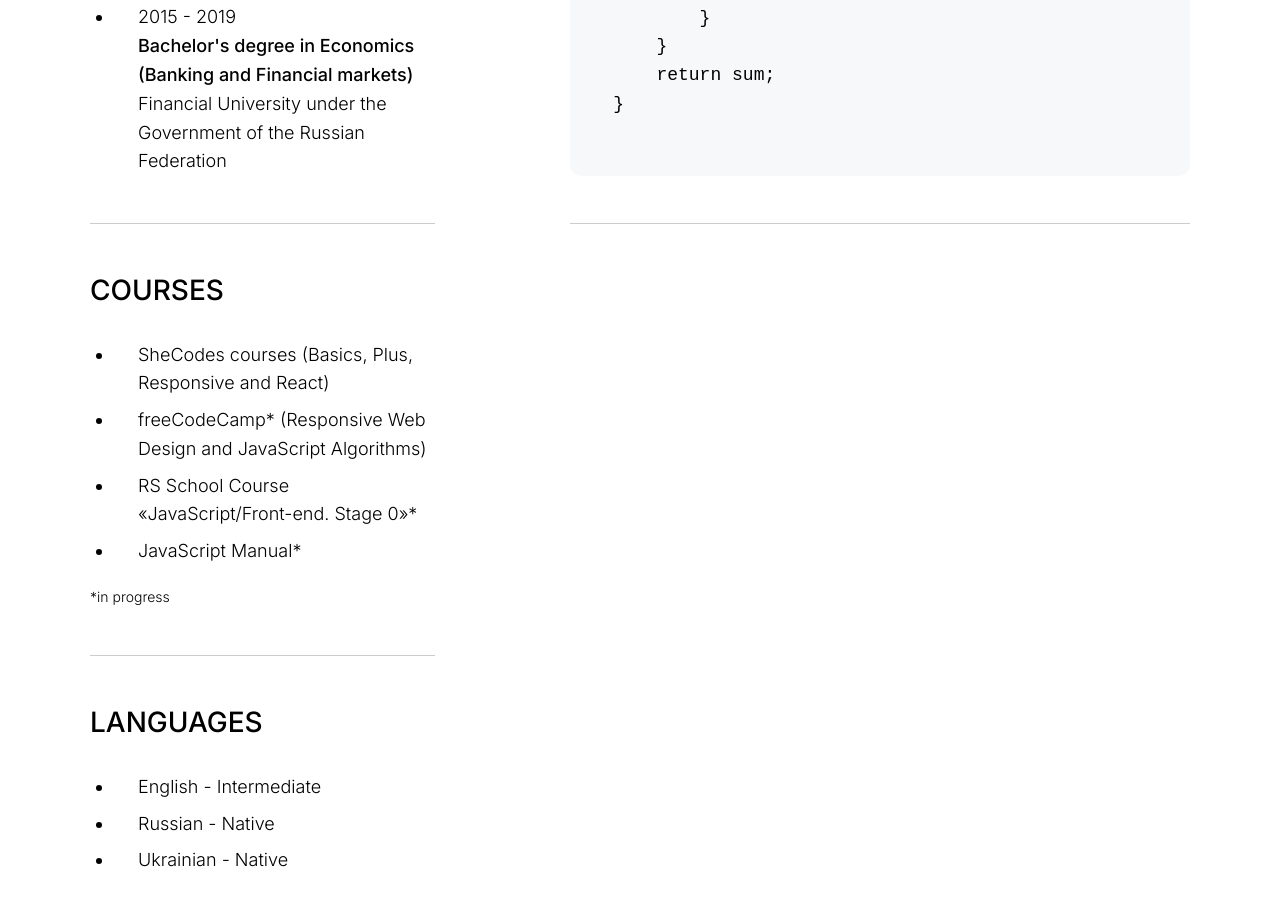
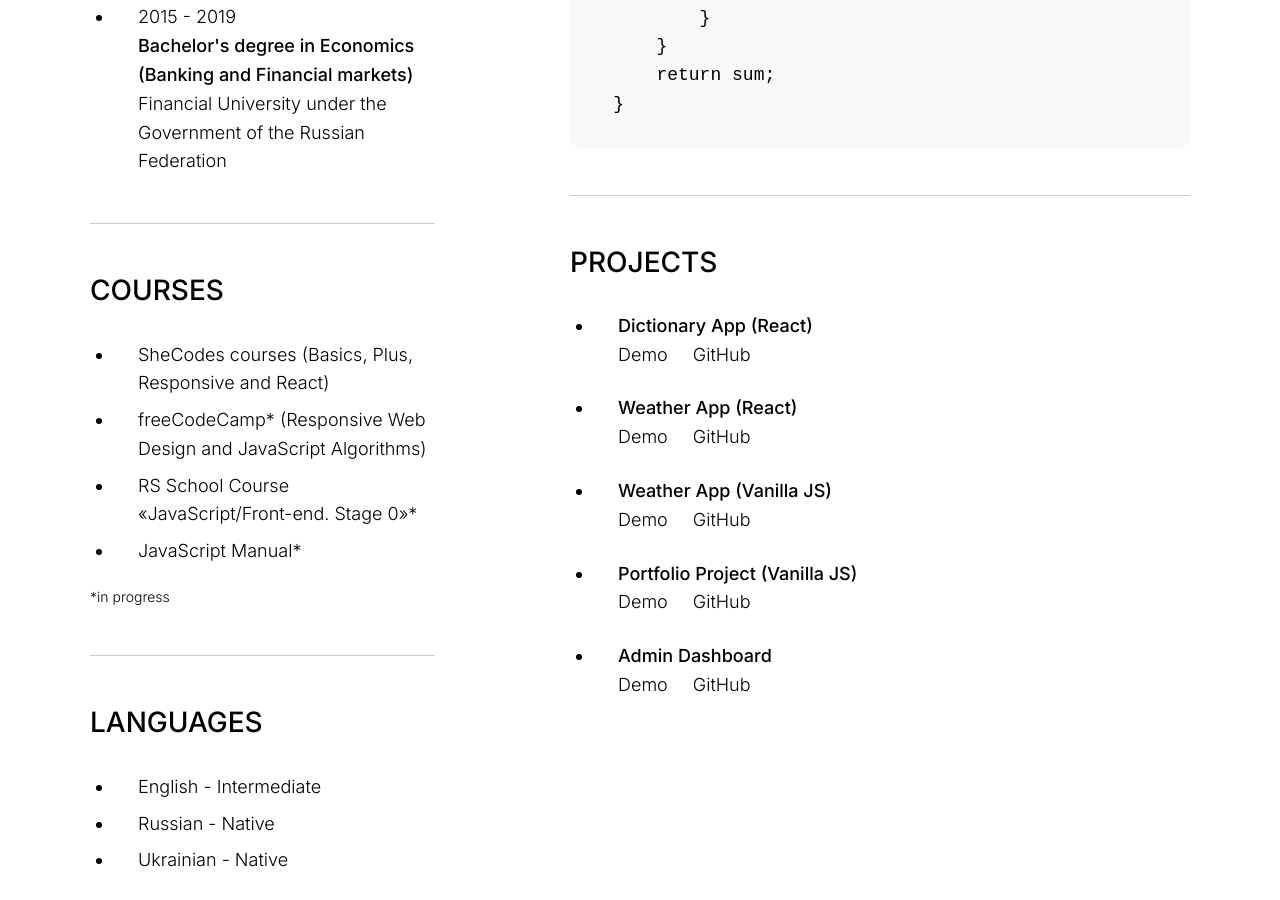
Before and after one commit to VBasko/rsschool-cv, a plain HTML site: page index.html in a window 1280 px wide. Shown: the part 1284-2184 px from the top of the page. Drawn offline with Linux system fonts and the light colour scheme.

Commit message:
feat: add projects

```diff
--- a/index.html
+++ b/index.html
@@ -154,11 +154,77 @@
             }
         }
         return sum;
-    }
-                </code>
+    }</code>
               </pre>
             </section>
-            <section class="projects no-divider"></section>
+            <section class="projects no-divider">
+              <h2>PROJECTS</h2>
+              <ul class="projects-list">
+                <li class="project-item">
+                  <p class="medium">Dictionary App (React)</p>
+                  <a
+                    href="https://aesthetic-moxie-be5ef7.netlify.app/"
+                    target="_blank"
+                    >Demo</a
+                  >
+                  <a
+                    href="https://github.com/VBasko/dictionary-project"
+                    target="_blank"
+                    >GitHub</a
+                  >
+                </li>
+                <li class="project-item">
+                  <p class="medium">Weather App (React)</p>
+                  <a
+                    href="https://fabulous-stardust-18ad11.netlify.app/"
+                    target="_blank"
+                    >Demo</a
+                  >
+                  <a
+                    href="https://github.com/VBasko/weather-react-simple"
+                    target="_blank"
+                    >GitHub</a
+                  >
+                </li>
+                <li class="project-item">
+                  <p class="medium">Weather App (Vanilla JS)</p>
+                  <a
+                    href="https://heartfelt-sprite-72d3b3.netlify.app/"
+                    target="_blank"
+                    >Demo</a
+                  >
+                  <a href="https://github.com/VBasko/WeatherApp" target="_blank"
+                    >GitHub</a
+                  >
+                </li>
+                <li class="project-item">
+                  <p class="medium">Portfolio Project (Vanilla JS)</p>
+                  <a
+                    href="https://sprightly-malabi-202f95.netlify.app/"
+                    target="_blank"
+                    >Demo</a
+                  >
+                  <a
+                    href="https://github.com/VBasko/Portfolio-project"
+                    target="_blank"
+                    >GitHub</a
+                  >
+                </li>
+                <li class="project-item">
+                  <p class="medium">Admin Dashboard</p>
+                  <a
+                    href="https://tangerine-mooncake-0f3cbe.netlify.app/"
+                    target="_blank"
+                    >Demo</a
+                  >
+                  <a
+                    href="https://github.com/VBasko/ResponsiveAdminDashboard"
+                    target="_blank"
+                    >GitHub</a
+                  >
+                </li>
+              </ul>
+            </section>
           </div>
         </div>
       </main>
--- a/src/style.css
+++ b/src/style.css
@@ -142,7 +142,8 @@ li:not(:last-child) {
   margin-bottom: 8px;
 }
 
-.education-item:not(:last-child) {
+.education-item:not(:last-child),
+.project-item:not(:last-child) {
   margin-bottom: 25px;
 }
 
@@ -155,3 +156,11 @@ li:not(:last-child) {
   background-color: #f6f8fa;
   border-radius: 12px;
 }
+
+.project-item a {
+  display: inline-block;
+}
+
+.project-item a:not(:last-child) {
+  margin-right: 20px;
+}
```
